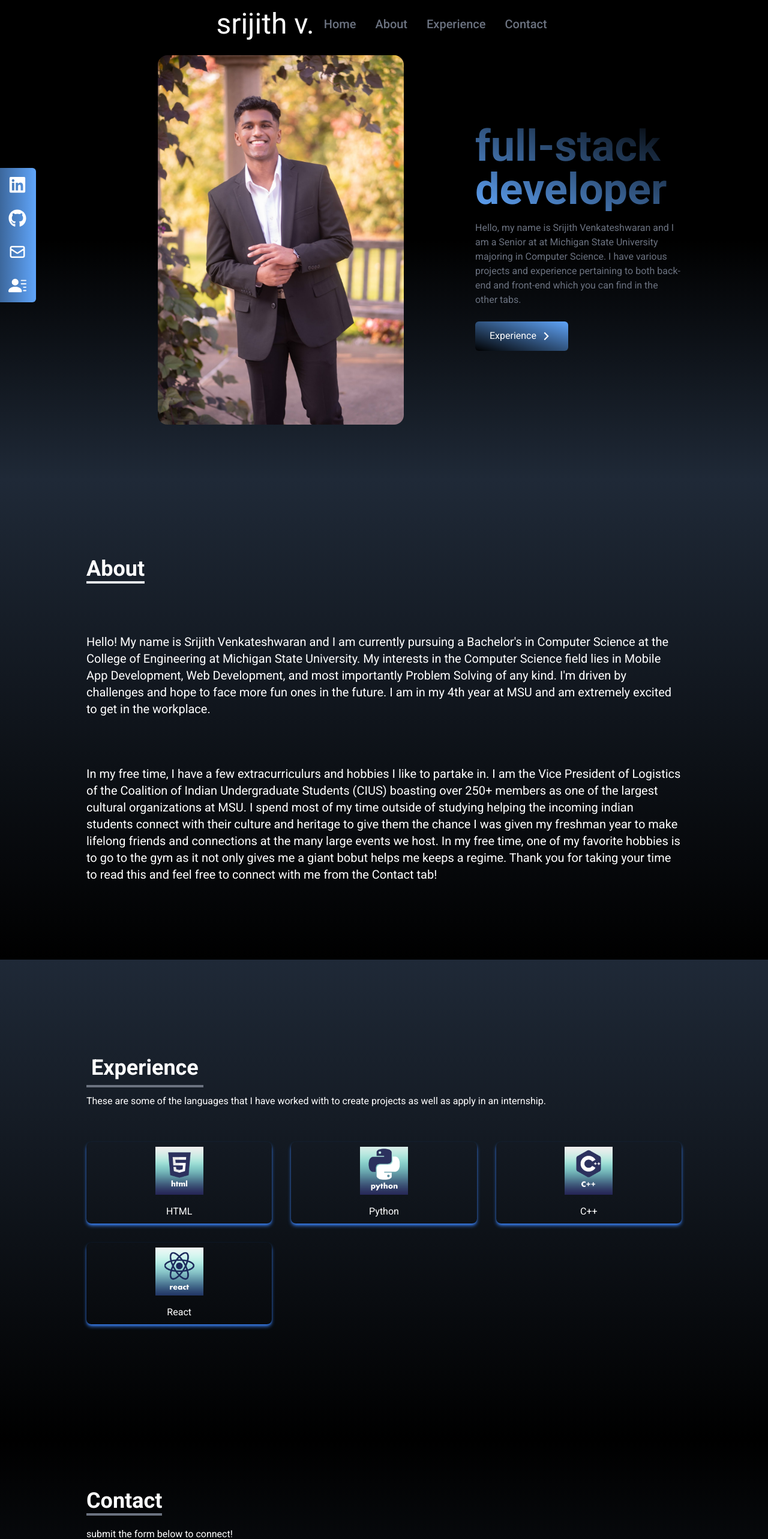
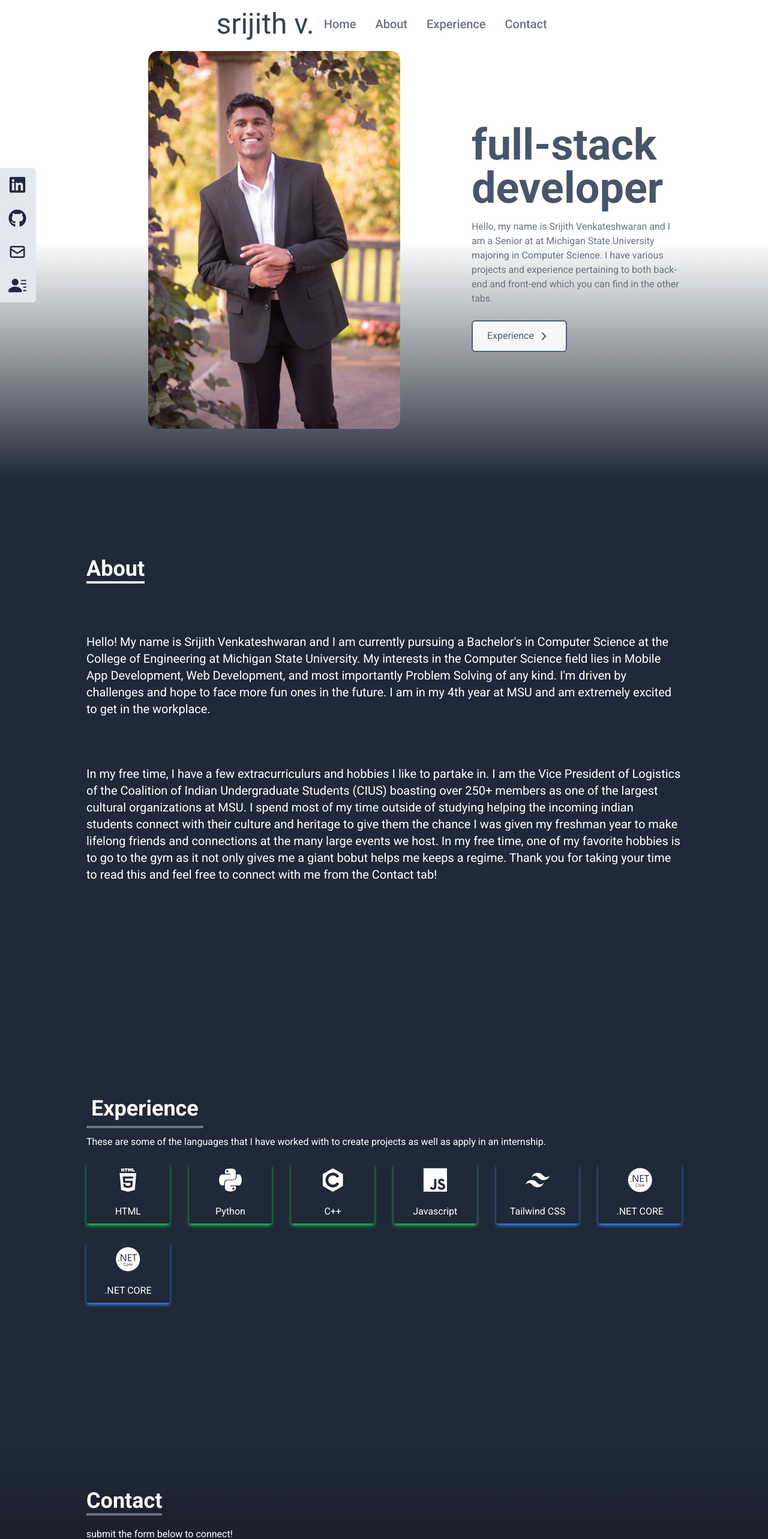
Before and after one commit to SrijithVenkat/my-portfolio, a React (Create React App) app: page / in a window 1280 px wide. Shown: the top 2566 px of the page at 60% size. Built offline with nearby package versions, Linux system fonts and the light colour scheme; the HTML template or start-up script is replaced by a standard one.

Commit message:
Background and Color Update

```diff
--- a/package.json
+++ b/package.json
@@ -6,6 +6,7 @@
     "@testing-library/jest-dom": "^5.16.4",
     "@testing-library/react": "^13.3.0",
     "@testing-library/user-event": "^13.5.0",
+    "devicon-react-svg": "^0.2.3",
     "react": "^18.2.0",
     "react-dom": "^18.2.0",
     "react-icons": "^4.4.0",
--- a/public/index.html
+++ b/public/index.html
@@ -15,6 +15,7 @@
       user's mobile device or desktop. See https://developers.google.com/web/fundamentals/web-app-manifest/
     -->
     <link rel="manifest" href="%PUBLIC_URL%/manifest.json" />
+    <link rel="stylesheet" href="https://cdn.jsdelivr.net/gh/devicons/devicon@v2.15.1/devicon.min.css">
     <!--
       Notice the use of %PUBLIC_URL% in the tags above.
       It will be replaced with the URL of the `public` folder during the build.
--- a/src/components/About.jsx
+++ b/src/components/About.jsx
@@ -2,7 +2,7 @@ import React from 'react'
 
 const About = () => {
   return (
-    <div name="About" className='w-full h-screen bg-gradient-to-b from-gray-800 to-black text-white'>
+    <div name="About" className='w-full h-screen bg-gray-800 text-white'>
         <div className='max-w-screen-lg px-4 mx-auto flex flex-col justify-center w-full h-full'>
             <div className='pb-2'>
                 <h2 className='text-4xl font-bold inline border-b-4 bottom-gray-500'>About</h2>
--- a/src/components/Contact.jsx
+++ b/src/components/Contact.jsx
@@ -4,7 +4,7 @@ const Contact = () => {
   return (
     <div
       name="Contact"
-      className="w-full h-screen bg-gradient-to-b from-black to-gray-800 p-4 text-white"
+      className="w-full h-screen bg-gradient-to-t from-black to-gray-800 p-4 text-white"
     >
       <div className="flex flex-col p-4 justify-center max-w-screen-lg mx-auto h-full">
         <div className="pb-8">
--- /dev/null
+++ b/src/components/Experience.css
@@ -0,0 +1,4 @@
+devicon-html5-plain-wordmark
+{
+    font-size: 10rem;
+}
--- a/src/components/Experience.jsx
+++ b/src/components/Experience.jsx
@@ -1,42 +1,57 @@
 import React from "react";
-
-import HTML from "../assets/HTML5logo.png";
-import Python from "../assets/pythonLogo.png";
-import Cplus from "../assets/Cpluslogo.png";
-import ReactImg from "../assets/ReactLogo.png";
+import "./Experience.css";
 
 const Resume = () => {
   const techs = [
     {
       id: 1,
-      src: HTML,
+      icon: "devicon-html5-plain-wordmark",
       title: "HTML",
+      style: "shadow-green-500",
+    },
+    {
+      id: 2,
+      icon: "devicon-python-plain",
+      title: "Python",
+      style: "shadow-green-500",
+    },
+    {
+      id: 3,
+      icon: "devicon-c-plain",
+      title: "C++",
+      style: "shadow-green-500",
+    },
+    {
+      id: 4,
+      icon: "devicon-javascript-plain",
+      title: "Javascript",
+      style: "shadow-green-500",
+    },
+    {
+      id: 5,
+      icon: "devicon-tailwindcss-plain",
+      title: "Tailwind CSS",
       style: "shadow-blue-500",
     },
     {
-      id: 2,
-      src: Python,
-      title: "Python",
+      id: 6,
+      icon: "devicon-dotnetcore-plain",
+      title: ".NET CORE",
       style: "shadow-blue-500",
     },
     {
-      id: 3,
-      src: Cplus,
-      title: "C++",
-      style: "shadow-blue-500",
-    },
-    {
-      id: 4,
-      src: ReactImg,
-      title: "React",
+      id: 7,
+      icon: "devicon-dotnetcore-plain",
+      title: ".NET CORE",
       style: "shadow-blue-500",
     }
+
   ];
 
   return (
     <div
       name="Experience"
-      className="bg-gradient-to-b from-gray-800 to-black w-full h-screen"
+      className="bg-gray-800 w-full h-screen"
     >
       <div className="max-w-screen-lg mx-auto p-4 flex flex-col justify-center w-full h-full text-white">
         <div>
@@ -46,13 +61,13 @@ const Resume = () => {
           <p className="py-6">These are some of the languages that I have worked with to create projects as well as apply in an internship.</p>
         </div>
 
-        <div className="w-full grid grid-cols-2 sm:grid-cols-3 gap-8 text-center py-8 px-12 sm:px-0">
-          {techs.map(({ id, src, title, style }) => (
+        <div className="w-full grid grid-cols-2 sm:grid-cols-6 gap-8 text-center sm:px-0">
+          {techs.map(({ id, icon, title, style }) => (
             <div
               key={id}
-              className={`shadow-md hover:scale-105 duration-500 py-2 rounded-lg ${style}`}
+              className={`shadow-md hover:scale-105 duration-500 py-2 rounded-sm ${style}`}
             >
-              <img src={src} alt="" className="w-20 mx-auto" />
+              <i className={icon} style={{fontSize:40}} />
               <p className="mt-4">{title}</p>
             </div>
           ))}
--- /dev/null
+++ b/src/components/Home.css
@@ -0,0 +1,63 @@
+.image {
+    position: relative;
+    padding-right: 15px;
+}
+
+.pfp {
+    display: block;
+    border-radius: 1rem/* 16px */;
+    width: 67%;
+    margin-left: auto;
+    margin-right: auto;
+}
+
+@media (min-width: 768px) {
+    .md\:w-2\/3 {
+        width: 66.666667%;
+    }
+}
+.overlay {
+    position: absolute;
+    top: 0;
+    left: 95px;
+    width: 65%;
+    height: 100%;
+    background: rgba(0, 0, 0, 0.6);
+    color: #ffffff;
+    font-family: 'Quicksand', sans-serif;
+    display: flex;
+    flex-direction: column;
+    align-items: center;
+    justify-content: center;
+    opacity: 0;
+    transition: opacity 0.25s;
+    margin-left: 10px;
+    border-radius: 1rem/* 16px */;
+    text-align: center;
+}
+
+.overlay--blur {
+    backdrop-filter: blur(5px);
+}
+
+.overlay--primary {
+    background: #009578;
+}
+
+.overlay > * {
+    transform: translateY(20px);
+    transition: transform 0.25s;
+}
+
+.overlay:hover {
+    opacity: 1;
+}
+
+.overlay:hover > * {
+    transform: translateY(0);
+}
+
+.overlayText {
+    font-size: 12;
+    font-weight: thin;
+}
--- a/src/components/Home.jsx
+++ b/src/components/Home.jsx
@@ -1,17 +1,25 @@
 import React from 'react';
 import SrijithImage from '../assets/Srijith.jpeg';
 import {RiArrowRightSLine} from 'react-icons/ri';
+import {GiFlowerEmblem} from 'react-icons/gi'
 import {Link} from 'react-scroll';
+import "./Home.css"
+const Home = () => {
 
-const Home = () => {
   return (
-      <div name="Home" className="h-screen w-full bg-gradient-to-b from-black via-black to-gray-800 ">
+      <div name="Home" className="h-screen w-full bg-gradient-to-b from-white via-white to-gray-800 ">
           <div className='max-w-screen-lg mx-auto flex flex-col items-center justify-center h-full px-4 md:flex-row'>
-                <div className='px-4'>
-                    <img width={300} height={450} src={SrijithImage} alt="My Profile" className='rounded-2xl mx-auto w-2/3 md:w-2/3' />
+                <div className='image'>
+                    <img width={300} height={450} src={SrijithImage} alt="My Profile" className='pfp' />
+                    <div className='overlay'>
+                    <GiFlowerEmblem />
+                        <div className='overlayText'>Picture taken at the MSU Gardens</div>
+                    <GiFlowerEmblem/>
+                    </div>
                 </div>
                 <div className='flex flex-col justify-center h-full'>
-                    <h2 className='text-7xl sm:5xl font-bold text-transparent bg-clip-text bg-gradient-to-bl from-black to-blue-400'> full-stack developer</h2>
+                    <h2 className='text-7xl sm:5xl font-bold text-slate-600'> full-stack developer</h2>
+                    {/* bg-clip-text bg-gradient-to-bl from-black to-blue-400 */}
                     <p className='text-gray-500 py-4 max-w-md'>
                         Hello, my name is Srijith Venkateshwaran and I am a Senior at
                         at Michigan State University majoring in Computer Science. I have various
@@ -19,7 +27,7 @@ const Home = () => {
                         tabs.
                     </p>
                     <div>
-                        <Link to="Experience" smooth duration={500} className="group text-white w-fit px-6 py-3 my-2 flex items-center rounded-md bg-gradient-to-tr from-black to-blue-400 cursor-pointer">
+                        <Link to="Experience" smooth duration={500} className="group text-slate-600 w-fit px-6 py-3 my-2 flex items-center rounded-md bg-white opacity-90 border-2 border-slate-600 cursor-pointer">
                             Experience
                         <span className="group-hover:rotate-90 duration-300">
                             <RiArrowRightSLine size={25} className="ml-1" />
--- a/src/components/NavBar.jsx
+++ b/src/components/NavBar.jsx
@@ -26,7 +26,7 @@ const NavBar = () => {
 
     ]
     return (
-        <div className='flex justify-center items-center w-full h-20 text-white bg-black fixed'>
+        <div className='flex justify-center items-center w-full h-20 text-slate-700 bg-white fixed'>
             <div className='text-5xl ml-2'>
                 srijith v.
             </div>
--- a/src/components/SocialLinks.jsx
+++ b/src/components/SocialLinks.jsx
@@ -31,7 +31,7 @@ const SocialLinks = () => {
           Gmail <HiOutlineMail size={30} />
         </>
       ),
-      href: "srijithvenkat8@gmail.com",
+      href: "mailto:srijithvenkateshwaran@gmail.com",
     },
     {
       id: 4,
@@ -40,7 +40,7 @@ const SocialLinks = () => {
           Resume <BsFillPersonLinesFill size={30} />
         </>
       ),
-      href: "/resume.pdf",
+      href: "https://drive.google.com/file/d/1a7Xlxl7xeNKijDdvr8q-CLTIn7qZCy0B/view?usp=sharing",
       style: "rounded-br-md",
       download: true,
     },
@@ -53,14 +53,14 @@ const SocialLinks = () => {
           <li
             key={id}
             className={
-              "flex justify-between items-center w-40 h-14 px-4 ml-[-100px] hover:ml-[-10px] hover:rounded-md duration-300 bg-gradient-to-r from-black to-blue-400" +
+              "flex justify-between items-center w-40 h-14 px-4 ml-[-100px] hover:ml-[-10px] hover:rounded-md duration-300 bg-slate-200" +
               " " +
               style
             }
           >
             <a
               href={href}
-              className="flex justify-between items-center w-full text-white"
+              className="flex justify-between items-center w-full text-slate-800"
               download={download}
               target="_blank"
               rel="noreferrer"
--- a/src/index.css
+++ b/src/index.css
@@ -10,3 +10,17 @@
     font-family: 'Roboto', sans-serif;
   }
 }
+
+devicon-html5-plain-wordmark
+{
+    font-size: 3rem;
+}
+
+.article {
+  height: 100%;
+  background-repeat: no-repeat;
+  background-position: center;
+  background-size: cover;
+  display: grid;
+  place-items: center;
+}
```
Also changed, not shown: 2 other files (tests, documents, lock files or other folders).
